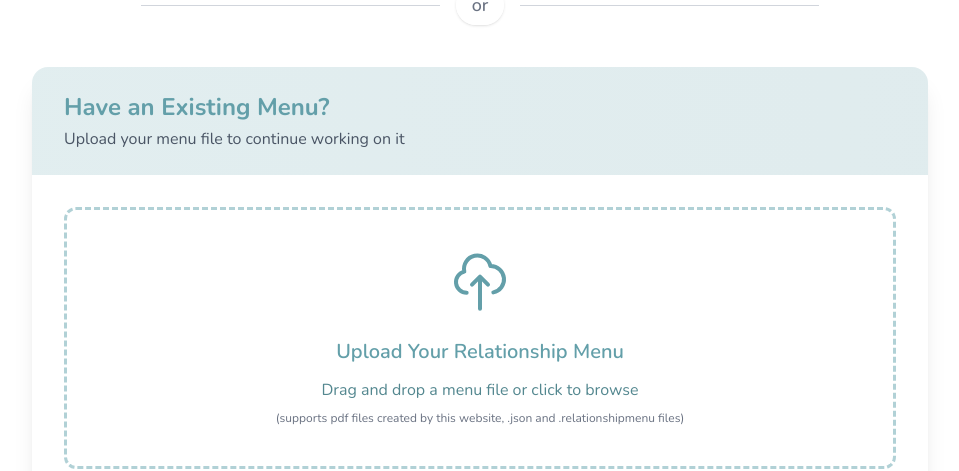
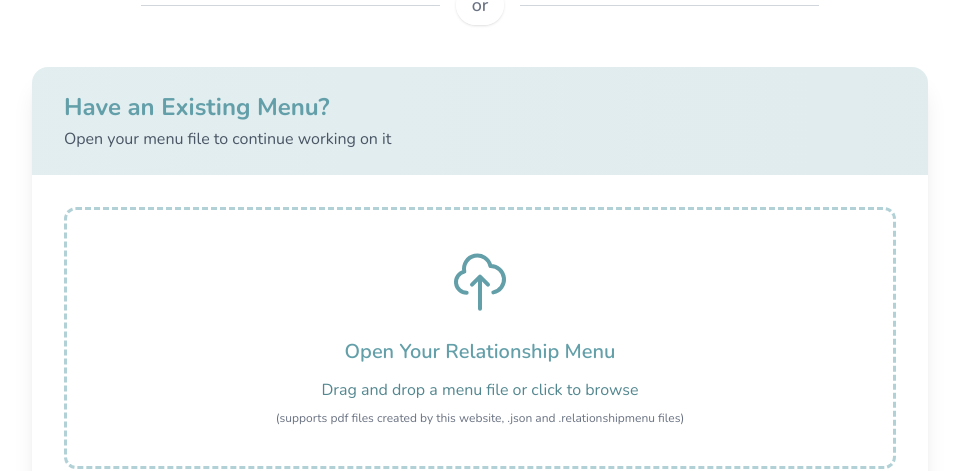
Before and after one commit to yodalived/Relationship-Menu, a Next.js app: page / in a window 1280 px wide. Shown: the part 816-1287 px from the top of the page, without its empty margins (160-1119 px from the left). Built offline with nearby package versions, Linux system fonts and the light colour scheme.

Commit message:
FileSelector instead of FileUpload as it isn't uploading

```diff
--- a/app/components/LandingPage/FileUpload.tsx
+++ b/app/components/LandingPage/FileSelector.tsx
@@ -6,11 +6,11 @@ import { migrateMenuData } from '../../utils/migrations';
 import { extractMenuDataFromPDF } from '../../utils/pdf/extract';
 import { IconCloud, IconSpinner, IconWarning } from '../icons';
 
-interface FileUploadProps {
+interface FileSelectorProps {
   onFileLoaded: (data: MenuData) => void;
 }
 
-export function FileUpload({ onFileLoaded }: FileUploadProps) {
+export function FileSelector({ onFileLoaded }: FileSelectorProps) {
   const [error, setError] = useState<string | null>(null);
   const [isDragging, setIsDragging] = useState(false);
   const [isProcessing, setIsProcessing] = useState(false);
@@ -67,7 +67,7 @@ export function FileUpload({ onFileLoaded }: FileUploadProps) {
           setIsProcessing(false);
         } catch (err) {
           console.error('Error processing PDF:', err);
-          setError('Failed to extract data from PDF. Please upload a JSON file instead.');
+          setError('Failed to extract data from PDF. Please select a JSON file instead.');
           setIsProcessing(false);
         }
         return;
@@ -75,7 +75,7 @@ export function FileUpload({ onFileLoaded }: FileUploadProps) {
 
       // Process JSON files
       if (file.type !== 'application/json' && !file.name.endsWith('.json') && !file.name.endsWith('.relationshipmenu')) {
-        setError('Please upload a .json, .relationshipmenu, or .pdf file');
+        setError('Please select a .json, .relationshipmenu, or .pdf file');
         setIsProcessing(false);
         return;
       }
@@ -119,7 +119,7 @@ export function FileUpload({ onFileLoaded }: FileUploadProps) {
     <div className="bg-white dark:bg-gray-800 rounded-2xl shadow-xl overflow-hidden mb-16">
       <div className="bg-gradient-to-r from-[rgba(158,198,204,0.3)] to-[rgba(99,159,169,0.2)] dark:from-[rgba(158,198,204,0.15)] dark:to-[rgba(99,159,169,0.1)] px-8 py-6">
         <h2 className="text-2xl font-bold text-[var(--main-text-color)]">Have an Existing Menu?</h2>
-        <p className="text-gray-600 dark:text-gray-300 mt-1">Upload your menu file to continue working on it</p>
+        <p className="text-gray-600 dark:text-gray-300 mt-1">Open your menu file to continue working on it</p>
       </div>
       <div className="p-8">
         <div
@@ -141,7 +141,7 @@ export function FileUpload({ onFileLoaded }: FileUploadProps) {
             </div>
           )}
           <p className="mb-3 text-xl text-[var(--main-text-color)] font-semibold">
-            {isProcessing ? 'Processing File...' : 'Upload Your Relationship Menu'}
+            {isProcessing ? 'Processing File...' : 'Open Your Relationship Menu'}
           </p>
           {!isProcessing && (
             <>
--- a/app/components/LandingPage/index.tsx
+++ b/app/components/LandingPage/index.tsx
@@ -3,7 +3,7 @@
 import React from 'react';
 import { MenuData } from '../../types';
 import { TemplateSelector } from '../TemplateSelector';
-import { FileUpload } from './FileUpload';
+import { FileSelector } from './FileSelector';
 import { AboutSection } from './AboutSection';
 import { GettingStartedSection } from './GettingStartedSection';
 import { PrivacySection } from './PrivacySection';
@@ -32,7 +32,7 @@ export default function LandingPage({ onFileLoaded }: LandingPageProps) {
       </div>
 
       {/* File Upload Section */}
-      <FileUpload onFileLoaded={onFileLoaded} />
+      <FileSelector onFileLoaded={onFileLoaded} />
 
       {/* Info Cards - Displayed in a grid layout */}
       <div className="grid md:grid-cols-2 gap-8 mt-8">
```
